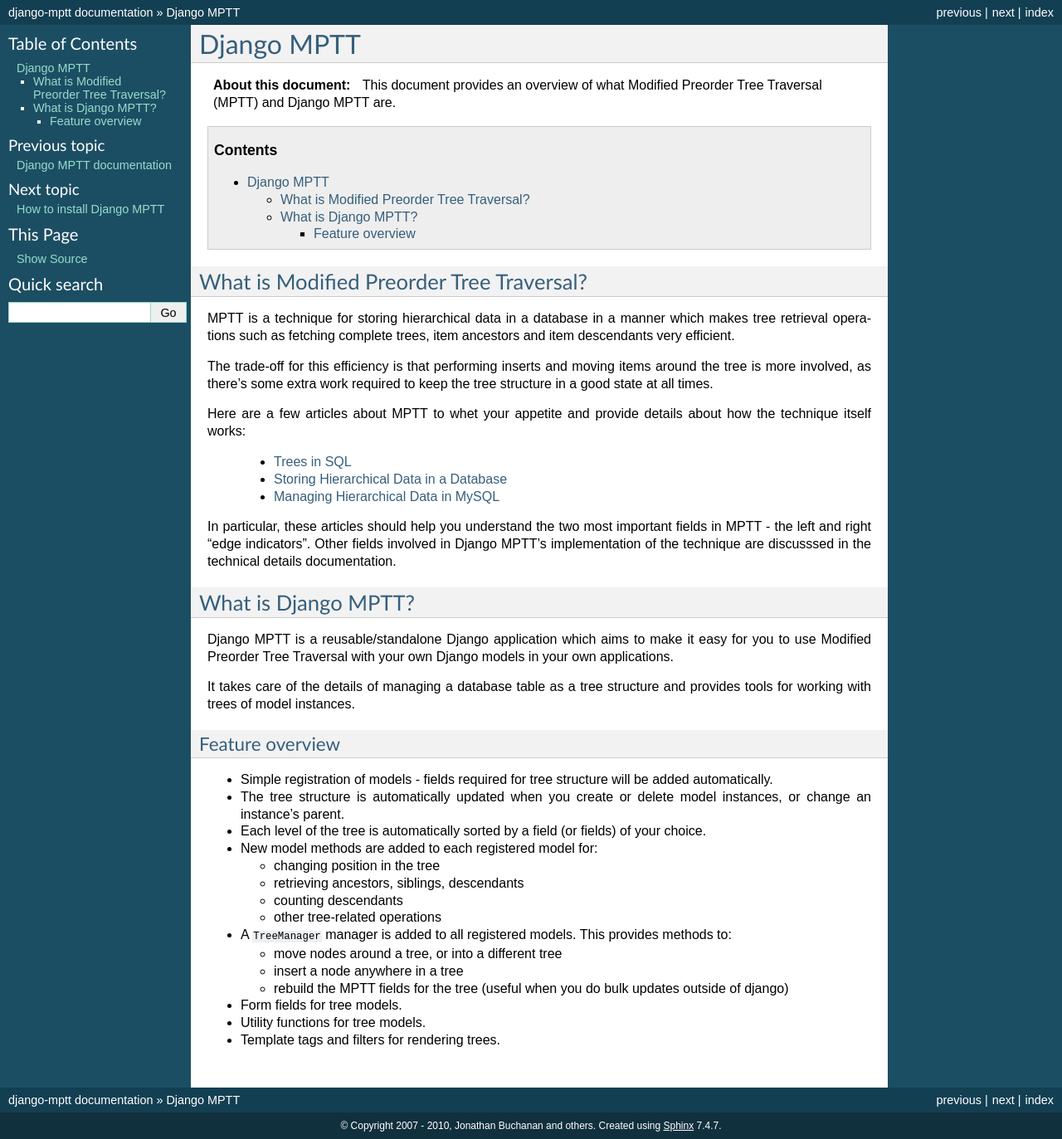
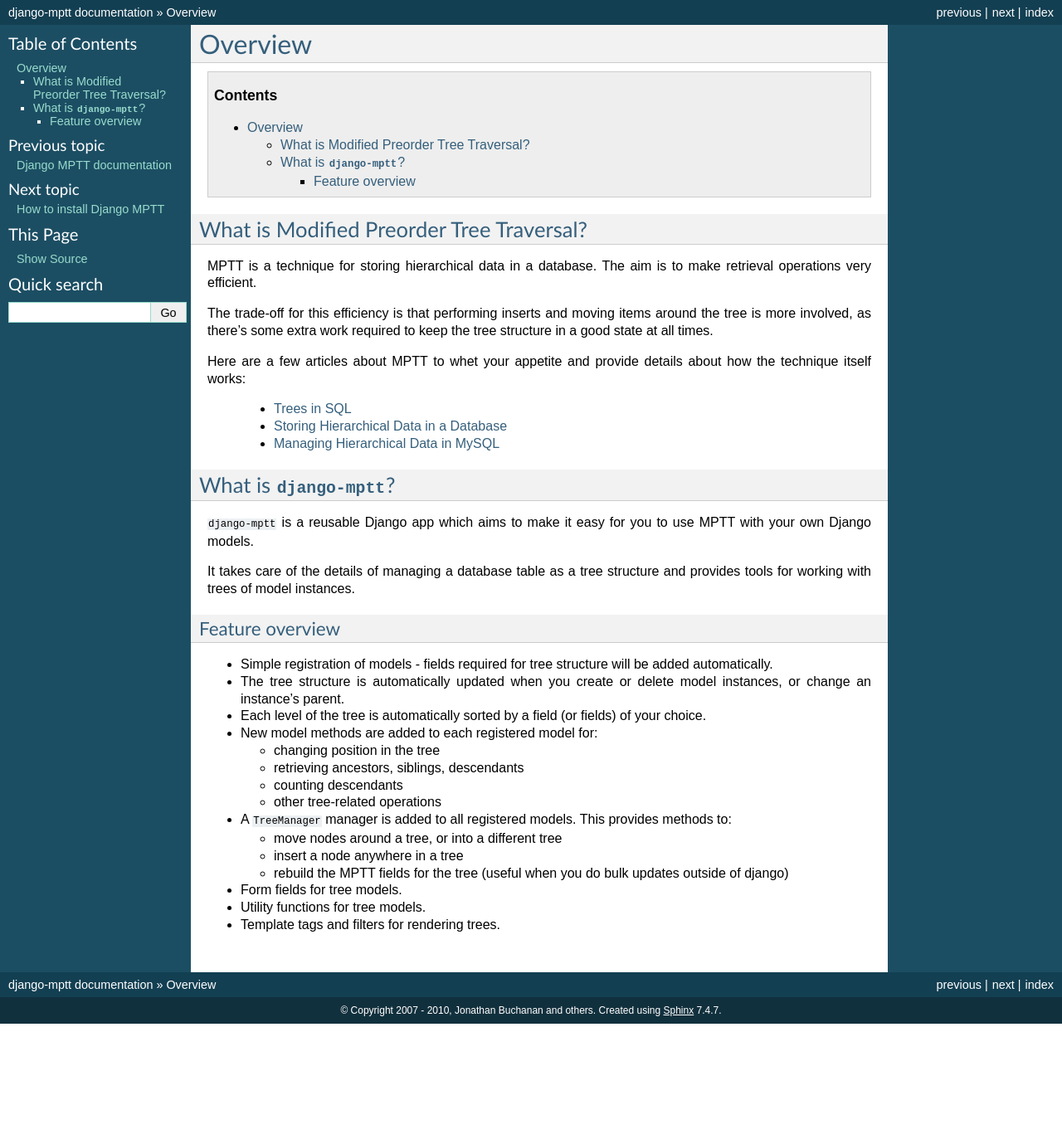
Before and after one commit to django-mptt/django-mptt, a Sphinx documentation site: the page built from docs/overview.txt, in a window 1280 px wide. Shown: the whole page at 83% size. Built offline with Sphinx 7.4.7, drawn with Linux system fonts in a browser that asks for light colours; the version number could not be read and is left out; after the commit the page ends 1234 px from its top, so only the background shows below that.

Commit message:
make overview.txt less verbose

```diff
--- a/docs/overview.txt
+++ b/docs/overview.txt
@@ -1,11 +1,6 @@
-===========
-Django MPTT
-===========
-
-.. admonition:: About this document
-
-   This document provides an overview of what Modified Preorder Tree
-   Traversal (MPTT) and Django MPTT are.
+========
+Overview
+========
 
 .. contents::
    :depth: 3
@@ -14,9 +9,8 @@
 What is Modified Preorder Tree Traversal?
 =========================================
 
-MPTT is a technique for storing hierarchical data in a database in a
-manner which makes tree retrieval operations such as fetching complete
-trees, item ancestors and item descendants very efficient.
+MPTT is a technique for storing hierarchical data in a database. The aim is to
+make retrieval operations very efficient.
 
 The trade-off for this efficiency is that performing inserts and moving
 items around the tree is more involved, as there's some extra work
@@ -29,22 +23,16 @@
     * `Storing Hierarchical Data in a Database`_
     * `Managing Hierarchical Data in MySQL`_
 
-In particular, these articles should help you understand the two most
-important fields in MPTT - the left and right "edge indicators". Other
-fields involved in Django MPTT's implementation of the technique are
-discusssed in the technical details documentation.
-
 .. _`Trees in SQL`: http://www.intelligententerprise.com/001020/celko.jhtml
 .. _`Storing Hierarchical Data in a Database`: http://www.sitepoint.com/print/hierarchical-data-database
 .. _`Managing Hierarchical Data in MySQL`: http://dev.mysql.com/tech-resources/articles/hierarchical-data.html
 
 
-What is Django MPTT?
-====================
+What is ``django-mptt``?
+========================
 
-Django MPTT is a reusable/standalone Django application which aims to
-make it easy for you to use Modified Preorder Tree Traversal with your
-own Django models in your own applications.
+``django-mptt`` is a reusable Django app which aims to make it easy for you
+to use MPTT with your own Django models.
 
 It takes care of the details of managing a database table as a tree
 structure and provides tools for working with trees of model instances.
```
